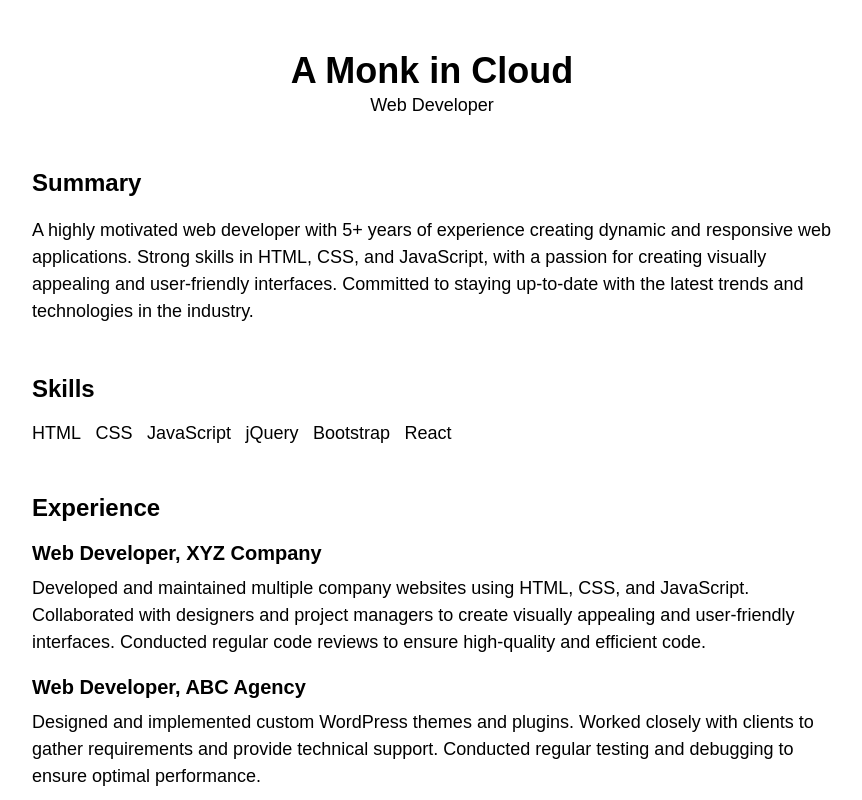
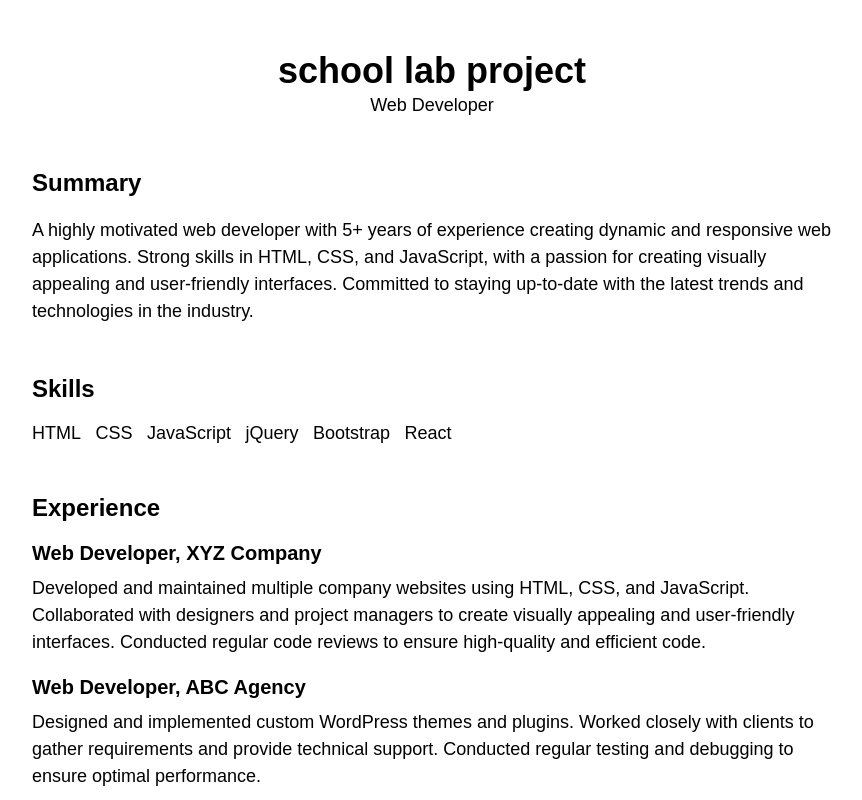
Before and after one commit to shn32-maker/505SampleWebsite, a plain HTML site: page index.html in a window 1280 px wide. Shown: the top 800 px of the page, without its empty margins (208-1070 px from the left). Drawn offline with Linux system fonts and the light colour scheme.

Commit message:
Update index.html

```diff
--- a/index.html
+++ b/index.html
@@ -7,7 +7,7 @@
 <body>
 	<div class="container">
 		<header>
-			<h1>A Monk in Cloud</h1>
+			<h1>school lab project </h1>
 			<p>Web Developer</p>
 		</header>
 		<section>
@@ -43,4 +43,5 @@
 		</section>
 	</div>
 </body>
+
 </html>
```
